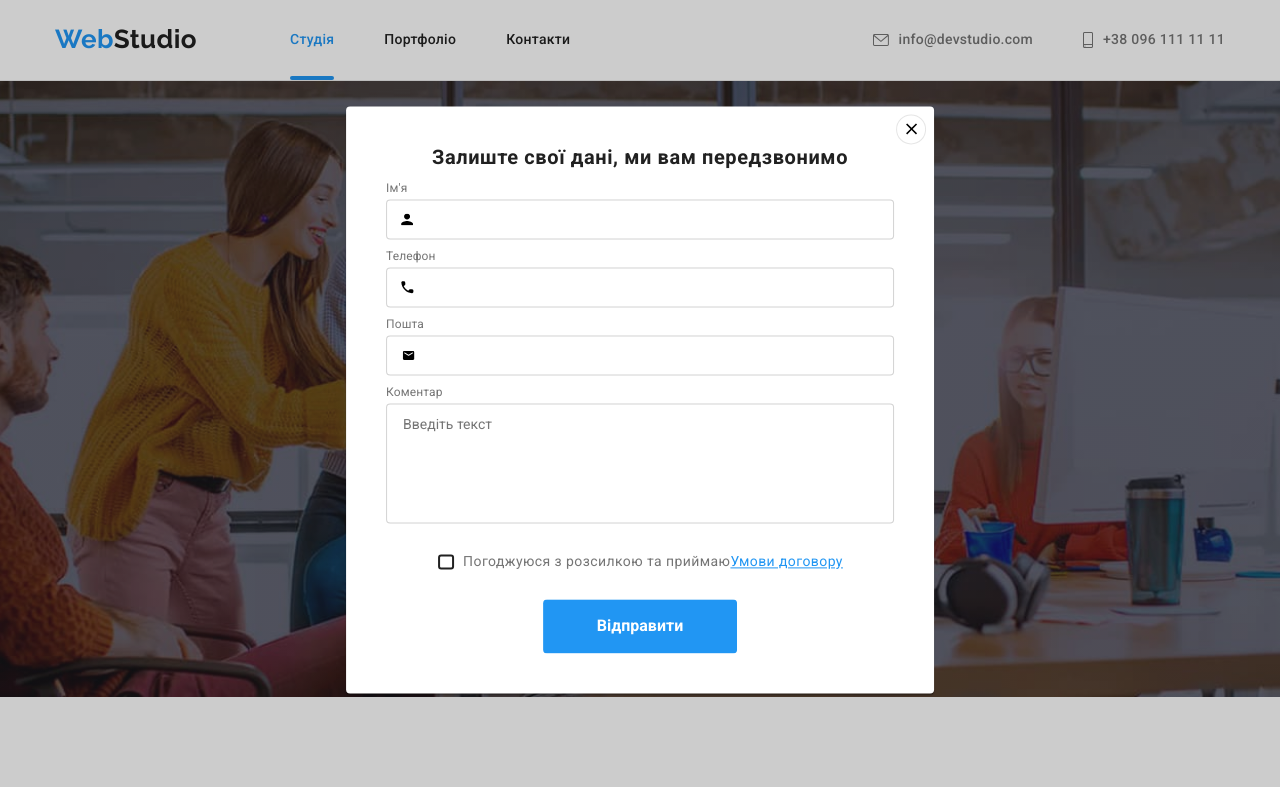
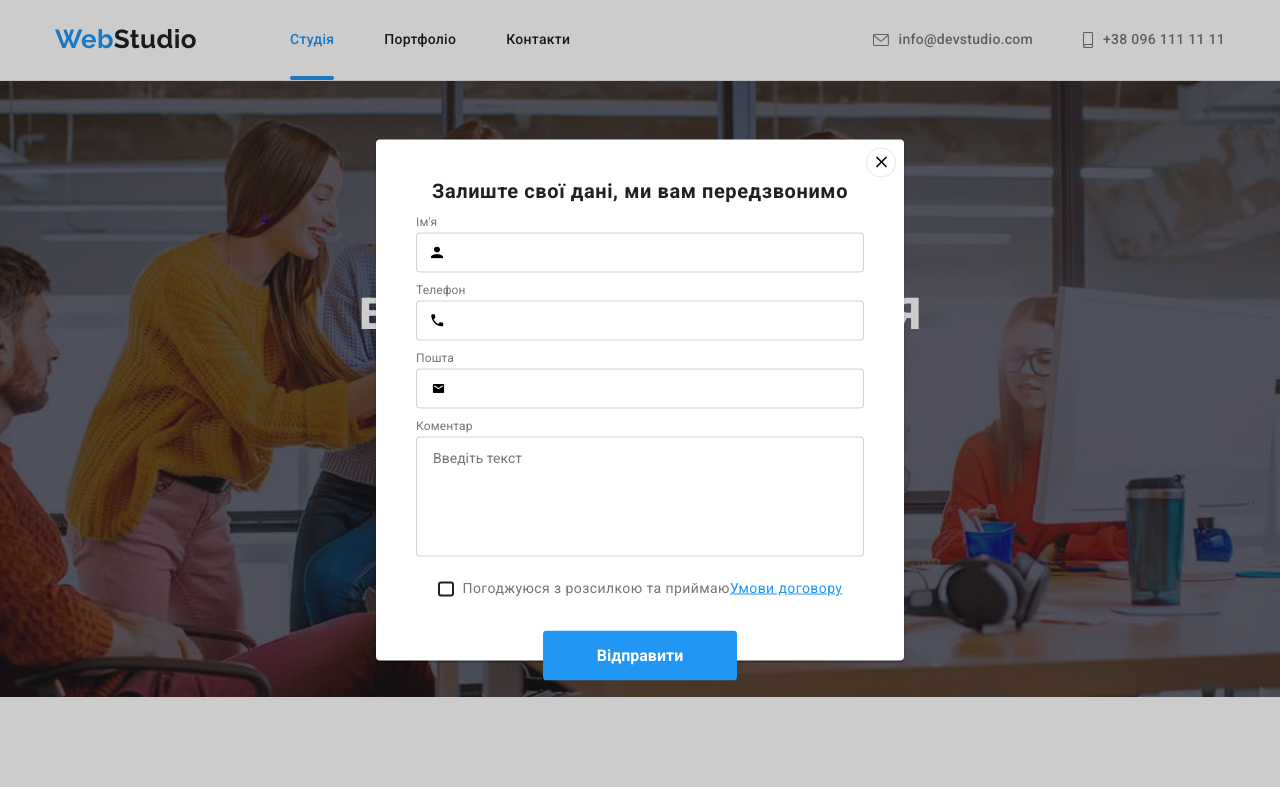
Before and after one commit to ismishko/goit-markup-hw-06, a plain HTML site: page index.html in a window 1280 px wide. Both pictures are taken after a click on the button "Замовити послугу". Shown: the top 787 px of the page. Drawn offline with nearby package versions, Linux system fonts and the light colour scheme.

Commit message:
правки-1

```diff
--- a/css/styles.css
+++ b/css/styles.css
@@ -81,8 +81,9 @@ ul {
   top: 50%;
   left: 50%;
   transform: translate(-50%, -50%) scale(1);
-  /* min-width: 528px;
-  min-height: 521px; */
+  width: 528px;
+  height: 521px;
+  padding: 40px;
   background-color: var(--background-color);
   box-shadow: 0px 1px 3px rgba(0, 0, 0, 0.12), 0px 1px 1px rgba(0, 0, 0, 0.14),
     0px 2px 1px rgba(0, 0, 0, 0.2);
@@ -644,11 +645,6 @@ img {
   margin-right: 0;
 }
 
-.form-container {
-  padding-left: 40px;
-  padding-right: 40px;
-}
-
 .form-title {
   font-weight: 700;
   font-size: 20px;
@@ -656,9 +652,6 @@ img {
   letter-spacing: 0.03em;
   color: var(--H-and-header);
   margin-bottom: 12px;
-  margin-top: 40px;
-  margin-left: 40px;
-  margin-right: 40px;
   text-align: center;
 }
 
@@ -672,7 +665,7 @@ img {
 .form-field-textarea {
   display: flex;
   flex-direction: column;
-  margin-bottom: 10px;
+  margin-bottom: 20px;
 }
 textarea {
   resize: none;
@@ -683,11 +676,10 @@ textarea {
   cursor: pointer;
   text-align: center;
   border-color: transparent;
-  padding: 10px 52px;
+  padding: 8px 52px;
   display: block;
   margin-left: auto;
   margin-right: auto;
-  margin-bottom: 40px;
   transition: filter 250ms cubic-bezier(0.4, 0, 0.2, 1);
 }
 
@@ -738,7 +730,6 @@ textarea {
   border: 1px solid rgba(33, 33, 33, 0.2);
   border-radius: 4px;
   padding: 12px 16px;
-  margin-bottom: 20px;
   outline: none;
   transition: border 250ms cubic-bezier(0.4, 0, 0.2, 1);
 }
@@ -746,12 +737,6 @@ textarea {
 .form-input-textarea:focus {
   border: 1px solid #2196f3;
   border-radius: 4px;
-}
-
-.checkbox-input {
-  margin-left: 52px;
-  margin-right: 51px;
-  margin-bottom: 30px;
 }
 
 .terms {
@@ -779,7 +764,7 @@ textarea {
   margin-right: 9px;
   display: block;
   transition: border 250ms cubic-bezier(0.4, 0, 0.2, 1),
-  background-color 250ms cubic-bezier(0.4, 0, 0.2, 1);
+    background-color 250ms cubic-bezier(0.4, 0, 0.2, 1);
 }
 
 .checkbox-form:checked + .icon-check-in {
@@ -787,10 +772,16 @@ textarea {
   background-color: var(--logo-and-hover);
 }
 
-
 .agree-text {
   display: flex;
   align-items: center;
+  font-weight: 400;
+  font-size: 14px;
+  line-height: 1.71;
+  letter-spacing: 0.03em;
+  color: var(--primary-text-color);
+  justify-content: center;
+  margin-bottom: 30px;
 }
 
 .footer-text {
--- a/index.html
+++ b/index.html
@@ -538,11 +538,10 @@
       <div class="modal">
         <div class="form-container">
           <form class="form-main">
-            <h2 class="form-title">Залиште свої дані, ми вам передзвонимо</h2>
+            <p class="form-title">Залиште свої дані, ми вам передзвонимо</p>
             <div class="form-field">
-
-              <label for="name" class="form-label">Ім'я</label>
-              <input class="form-input" type="text " name="name" id="name" />
+              <label for="username" class="form-label">Ім'я</label>
+              <input class="form-input" type="text " name="username" id="username" />
               <svg class="input-icons" width="12px" height="12px">
                 <use href="./images/symbol-defs.svg#icon-person-black"></use>
               </svg>
```
